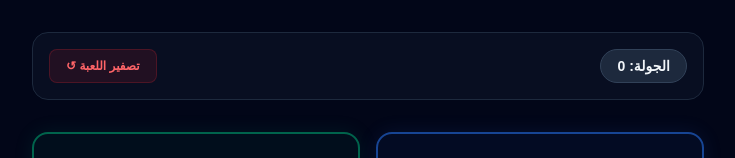
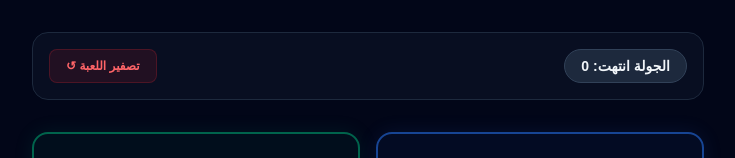
Before and after one commit to Amro145/whist, a Next.js app: page / in a window 1280 px wide. Both pictures are taken after a click on the button "ابدأ الملحمة 🃏". Shown: the top 158 px of the page, without its empty margins (272-1007 px from the left). Built offline with nearby package versions, Linux system fonts and the light colour scheme.

Commit message:
refactor: update app page structure and layout components

```diff
--- a/app/page.tsx
+++ b/app/page.tsx
@@ -116,7 +116,7 @@ const WhistGame = () => {
     <div className="min-h-screen bg-slate-950 text-slate-100 p-4 md:p-8 flex flex-col items-center" dir="rtl">
       <div className="max-w-2xl w-full mx-auto">
         <div className="flex items-center justify-between mb-8 bg-slate-900/50 p-4 rounded-2xl border border-slate-800">
-          <span className="bg-slate-800 px-4 py-1.5 rounded-full text-sm font-bold border border-slate-700">الجولة: {rounds}</span>
+          <span className="bg-slate-800 px-4 py-1.5 rounded-full text-sm font-bold border border-slate-700">الجولة انتهت: {rounds}</span>
           <button onClick={() => resetGame()} className="text-xs font-bold px-4 py-2 bg-red-500/10 text-red-400 border border-red-500/20 rounded-lg hover:bg-red-500 hover:text-white transition-all">تصفير اللعبة ↺</button>
         </div>
 
```
